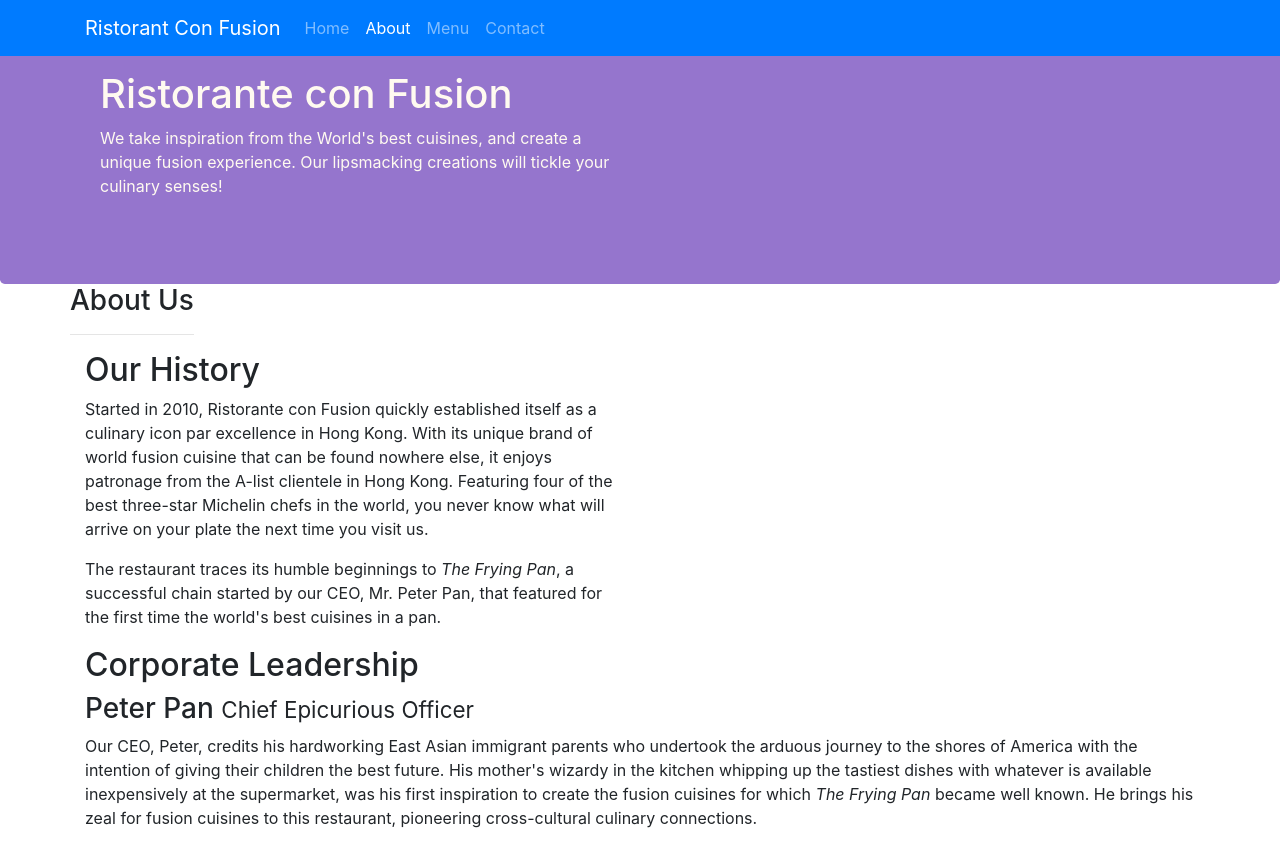
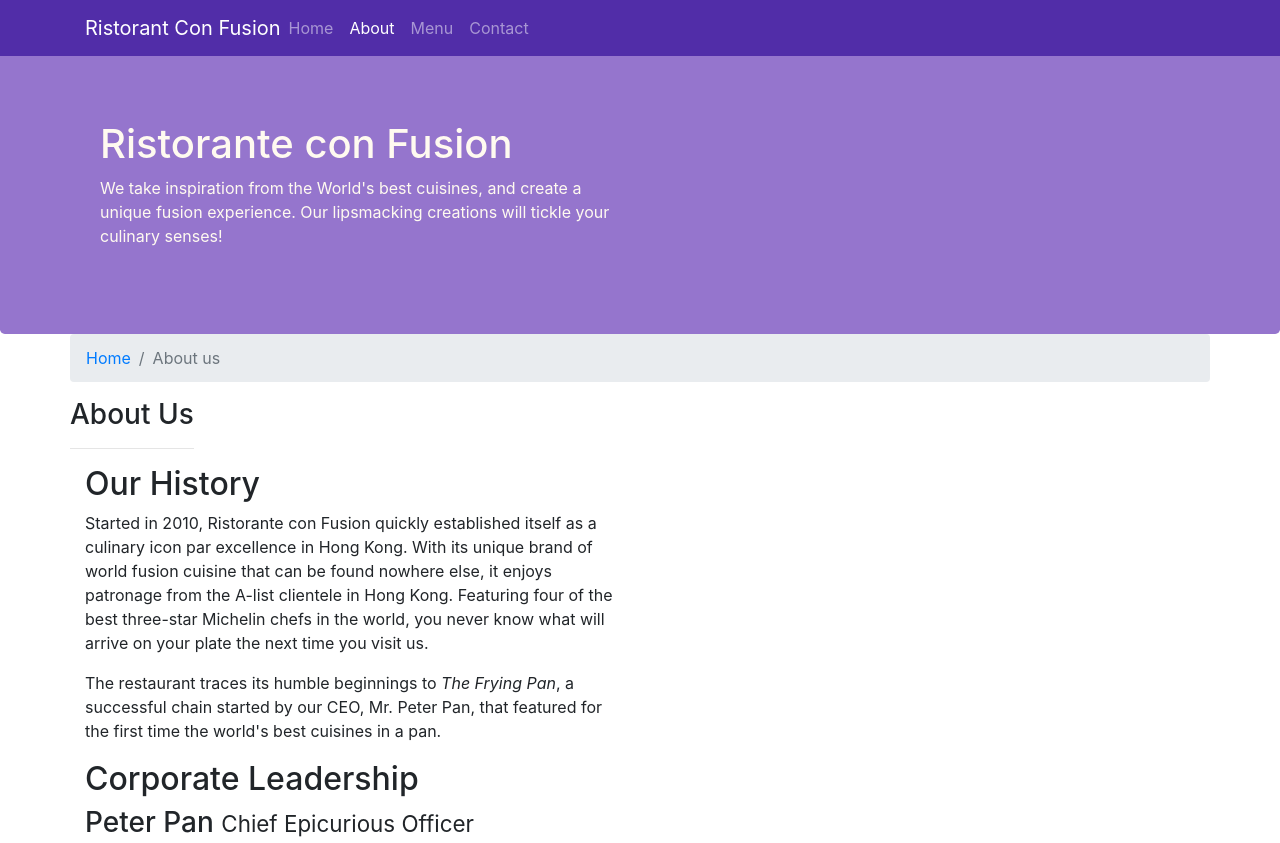
Before and after one commit to Hp-175/Test-Git, a website: page aboutus.html in a window 1280 px wide. Shown: the top 843 px of the page. Drawn offline with nearby package versions, Linux system fonts and the light colour scheme.

Commit message:
sith commit

```diff
--- a/aboutus.html
+++ b/aboutus.html
@@ -17,15 +17,20 @@
 </head>
 
 <body>
-    <nav class="navbar navbar-dark navbar-expand-sm bg-primary fixed-top">
+    <nav class="navbar navbar-dark navbar-expand-sm fixed-top">
         <div class="container">
-            <a class="navbar-brand" href="#">Ristorant Con Fusion</a>
-            <ul class="navbar-nav mr-auto">
-                <li class="nav-item"><a class="nav-link" href="./index.html">Home</a></li>
-                <li class="nav-item active"><a class="nav-link" href="./aboutus.html">About</a></li>
-                <li class="nav-item"><a class="nav-link" href="#">Menu</a></li>
-                <li class="nav-item"><a class="nav-link" href="#">Contact</a></li>
-            </ul>
+            <button class="navbar-toggler" type="button" data-toggle="collapse" data-target="#Navbar">
+                <span class="navbar-toggler-icon"></span>
+            </button>
+            <a class="navbar-brand mr-auto" href="./index.html">Ristorant Con Fusion</a>
+            <div class="collapse navbar-collapse" id="Navbar">
+                <ul class="navbar-nav mr-auto">
+                    <li class="nav-item"><a class="nav-link" href="./index.html">Home</a></li>
+                    <li class="nav-item active"><a class="nav-link" href="#">About</a></li>
+                    <li class="nav-item"><a class="nav-link" href="#">Menu</a></li>
+                    <li class="nav-item"><a class="nav-link" href="#">Contact</a></li>
+                </ul>
+            </div>
         </div>
     </nav>
     <header class="jumbotron">
@@ -43,6 +48,10 @@
 
     <div class="container">
         <div class="row">
+            <ol class="col-12 breadcrumb">
+                <li class="breadcrumb-item"><a href="./index.html">Home</a></li>
+                <li class="breadcrumb-item active">About us</li>
+            </ol>
             <div>
                <h3>About Us</h3>
                <hr>
@@ -82,7 +91,8 @@
                 <div class="col-4 offset-1 col-sm-2">
                     <h5>Links</h5>
                     <ul class="list-unstyled">
-                        <li><a href="#">Home</a></li>
+                        <li><a href="./index.html
+                            ">Home</a></li>
                         <li><a href="#">About</a></li>
                         <li><a href="#">Menu</a></li>
                         <li><a href="#">Contact</a></li>
--- a/css/styles.css
+++ b/css/styles.css
@@ -28,3 +28,11 @@
     margin: 0px;
     color: #0f0f0f;
 }
+
+body{
+    padding: 50px 0px 0px 0px;
+    z-index: 0;
+}
+.navbar-dark{
+    background-color: #512DA8;
+}
```
Also changed, not shown: index.html (+8 -3 lines).
